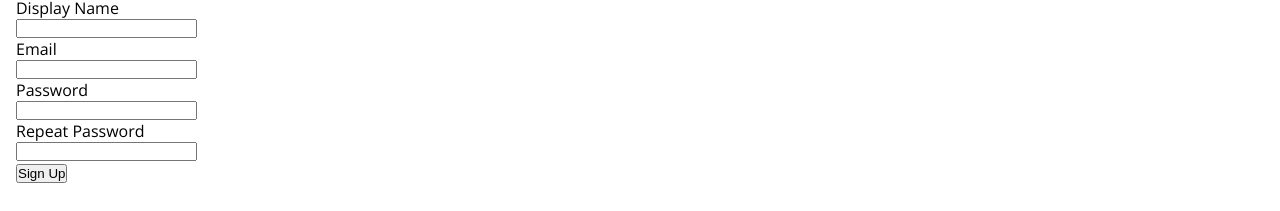
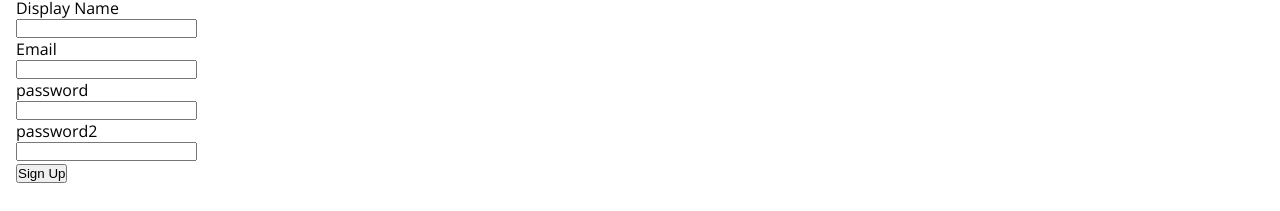
Before and after one commit to MazanLabeeb/MehakStore, a React (Create React App) app: page /sign-in in a window 1280 px wide. Shown: the part 136-347 px from the top of the page. Built offline with nearby package versions, Linux system fonts and the light colour scheme.

Commit message:
Lesson 82

```diff
--- /dev/null
+++ b/src/Components/form-input/form-input.component.jsx
@@ -0,0 +1,12 @@
+
+const FormInput = ({label, ...formProps}) => {
+
+    return (
+        <div>
+            <label htmlFor={formProps.name}>{label}</label>
+            <input {...formProps} required />
+        </div>
+    );
+}
+
+export default FormInput;
--- a/src/Components/sign-up-form/sign-up-form.component.jsx
+++ b/src/Components/sign-up-form/sign-up-form.component.jsx
@@ -2,6 +2,7 @@ import { useState } from "react";
 import "./sign-up-form.style.scss";
 
 import { createAuthUserWithEmailAndPassword, createUserDocumentFromAuth } from "../../utils/firebase/firebase.utils";
+import FormInput from "../form-input/form-input.component";
 
 const defaultFormFields = {
     displayName: "",
@@ -13,12 +14,12 @@ const defaultFormFields = {
 const SignUpForm = () =>{
     const [formFields, setFormFields] = useState(defaultFormFields);
     const {displayName , email, password, password2} = formFields;
-    console.log(formFields);
+    // console.log(formFields);
 
     const formHandler = (event) => {
         setFormFields({
             ...formFields,
-            [event.target.id]: event.target.value
+            [event.target.name]: event.target.value
         })
     }
 
@@ -55,17 +56,10 @@ const SignUpForm = () =>{
         <div className="signup-form">
             <h3>Sign Up With Your Email and Password</h3>
             <form onSubmit={submitHandler}>
-                <label htmlFor="displayName">Display Name</label>
-                <input type="text" id="displayName" onChange={formHandler} value = {displayName} required />
-
-                <label htmlFor="email">Email</label>
-                <input type="email" id="email" onChange={formHandler} value = {email} required />
-
-                <label htmlFor="password">Password</label>
-                <input type="password" id="password" onChange={formHandler} value = {password} required />
-
-                <label htmlFor="password2">Repeat Password</label>
-                <input type="password" id="password2" onChange={formHandler} value = {password2} required />
+                <FormInput type = {"text"} label={"Display Name"}   onChange={formHandler} value={displayName} name={"displayName"} />
+                <FormInput type = {"email"} label={"Email"}   onChange={formHandler} value={email} name={"email"} />
+                <FormInput type = {"password"} label={"password"}  onChange={formHandler} value={password} name={"password"} />
+                <FormInput type = {"password"} label={"password2"}   onChange={formHandler} value={password2} name={"password2"} />
 
                 <button type="submit">Sign Up</button>
             </form>
```
Also changed, not shown: src/Components/form-input/form-input.style.scss (added).
